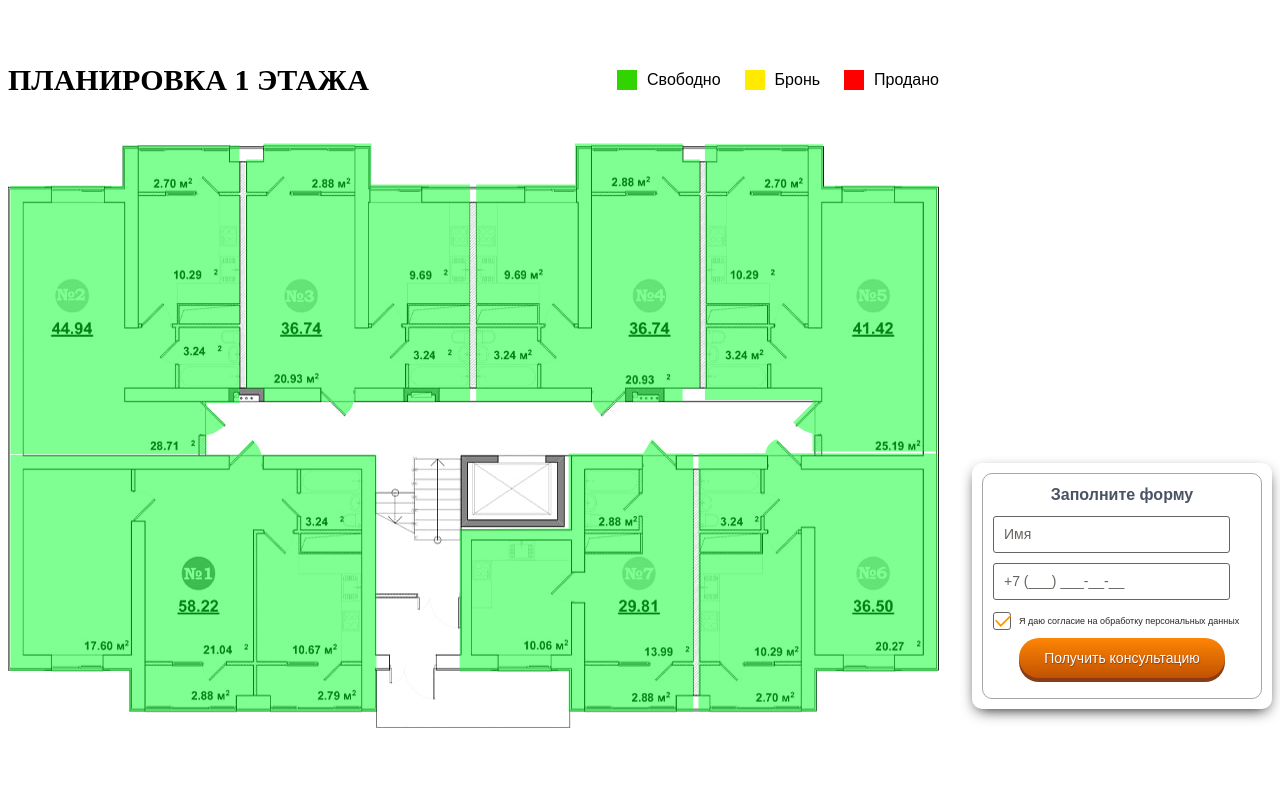
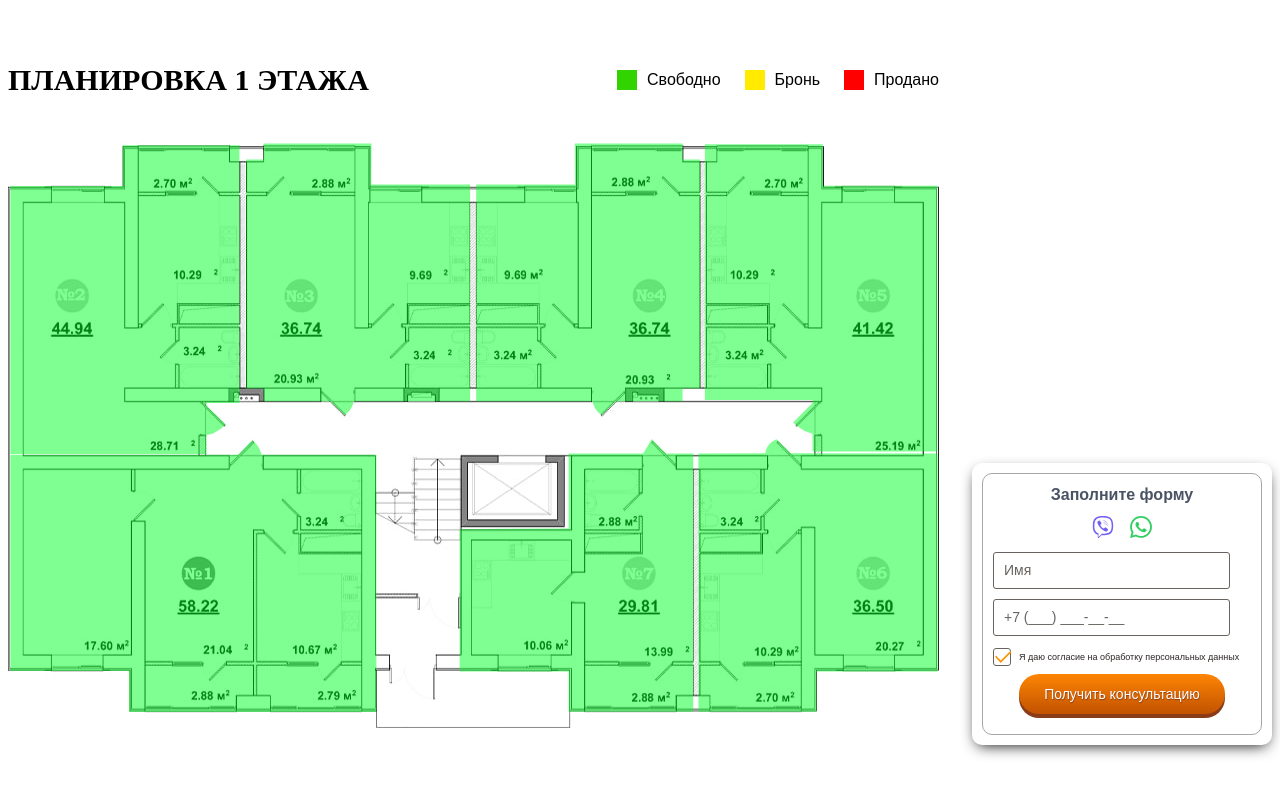
Before and after one commit to andgt/prestige, a website: page source/index.html in a window 1280 px wide. Shown: the top 793 px of the page. Drawn offline with nearby package versions, Linux system fonts and the light colour scheme.

Commit message:
Исправления в форме

```diff
--- a/source/index.html
+++ b/source/index.html
@@ -48,6 +48,14 @@
         <div class="form__title-container">
           <h2 class="form__subtitle">Заполните форму</h2>
         </div>
+        <div class="form__item form__item--messenger">
+          <a href="https://api.whatsapp.com/send?phone=79789888880">
+            <img class="form__messenger-icon" src="img/viber.svg" width="22" height="22" alt="Иконка мессенджера">
+          </a>
+          <a href="viber://chat?number=79789888880">
+            <img class="form__messenger-icon" src="img/whatsapp.svg" width="22" height="22" alt="Иконка мессенджера">
+          </a>
+        </div>
         <div class="form__item">
           <span class="wpcf7-form-control-wrap your-name text-input">
             <input class="wpcf7-form-control wpcf7-text wpcf7-name modal__form-input--username form__input form__input--modal" type="text" name="your-name" value="" size="40" aria-required="true" aria-invalid="false" placeholder="Имя">
--- a/source/less/global/global.less
+++ b/source/less/global/global.less
@@ -188,6 +188,21 @@
   margin: 0 0 10px 0;
 }
 
+.form__item--messenger {
+  display: flex;
+  justify-content: space-between;
+  max-width: 60px;
+  margin: 0 auto 10px auto;
+}
+
+.form__messenger-icon {
+  transition: 0.3s ease;
+}
+
+.form__messenger-icon:hover {
+  transform: scale(1.05);
+}
+
 .form__input {
   max-width: 215px;
   margin: 0;
@@ -267,3 +282,7 @@ input[type="checkbox"]:checked + .wpcf7-list-item-label::before {
   transform: translateY(2px);
   box-shadow: 0 2px 0 #8a3c18;
 }
+
+.form__messenger-icon {
+  text-align: center;
+}
```
Also changed, not shown: source/css/style.css, source/img/viber.svg (added), source/img/whatsapp.svg (added), 1 other file.
